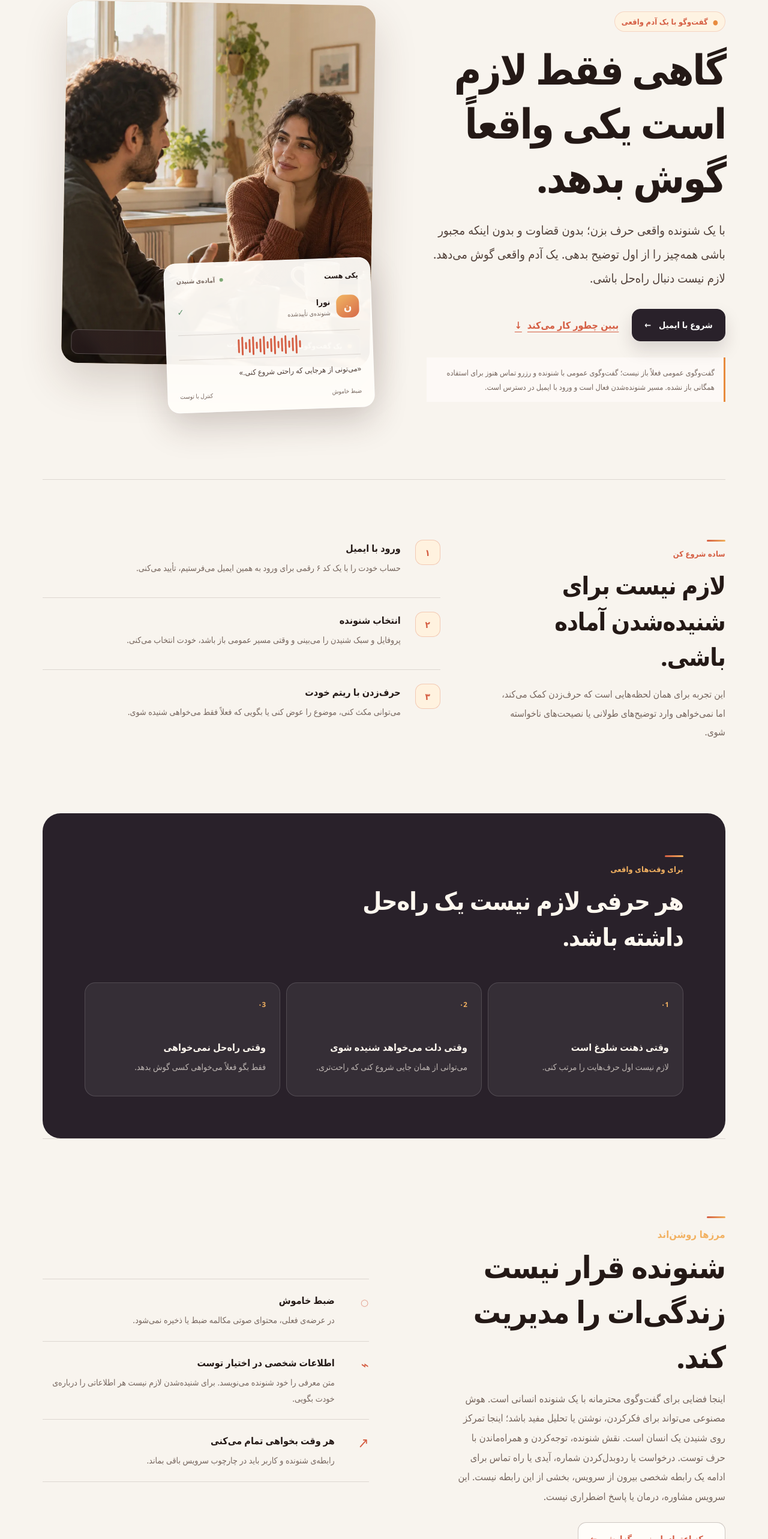
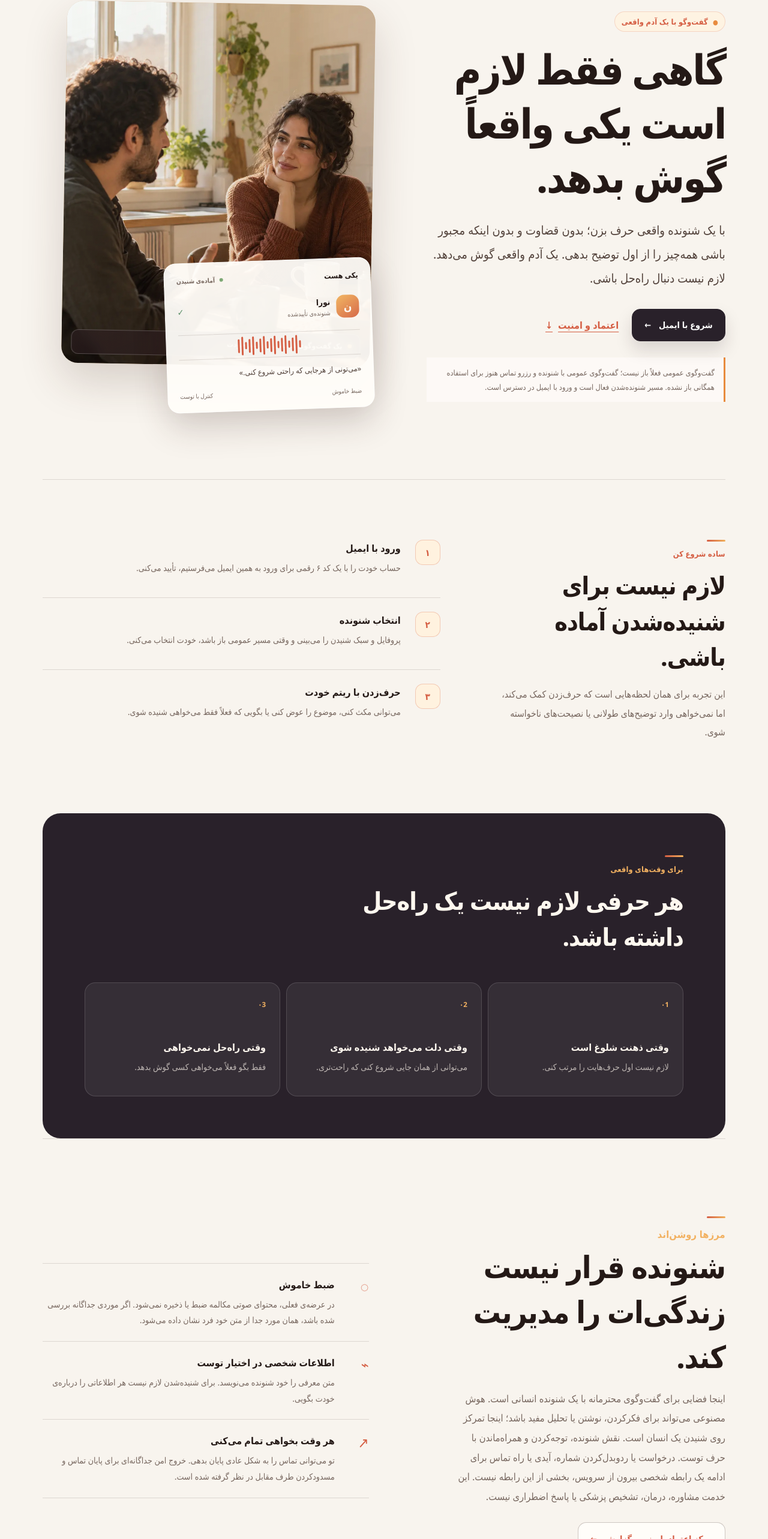
Before and after one commit to morfisam25-tech/YEKI-HAST, a Next.js app in the folder apps/web/: page / in a window 1280 px wide. Shown: the part 177-2743 px from the top of the page at 60% size. Built offline with nearby package versions, Linux system fonts and the light colour scheme.

Commit message:
Keep hero focused on experience and make trust boundaries explicit

```diff
--- a/apps/web/app/page.tsx
+++ b/apps/web/app/page.tsx
@@ -115,8 +115,8 @@ export default function Page() {
             با یک شنونده واقعی حرف بزن؛ بدون قضاوت و بدون اینکه مجبور باشی همه‌چیز را از اول توضیح بدهی. یک آدم واقعی گوش می‌دهد. لازم نیست دنبال راه‌حل باشی.
           </p>
           <div className={styles.heroActions}>
-            <a className={styles.primaryAction} href="#login">شروع با ایمیل <span aria-hidden="true">←</span></a>
-            <a className={styles.textAction} href="#experience">ببین چطور کار می‌کند <span aria-hidden="true">↓</span></a>
+            <a className={styles.primaryAction} href="#experience">شروع با ایمیل <span aria-hidden="true">←</span></a>
+            <a className={styles.textAction} href="#trust">اعتماد و امنیت <span aria-hidden="true">↓</span></a>
           </div>
           <p className={styles.availability}>
             گفت‌وگوی عمومی فعلاً باز نیست؛ گفت‌وگوی عمومی با شنونده و رزرو تماس هنوز برای استفاده همگانی باز نشده. مسیر شنونده‌شدن فعال است و ورود با ایمیل در دسترس است.
@@ -199,13 +199,13 @@ export default function Page() {
         <div className={styles.trustPanel}>
           <p className={styles.sectionKicker}>مرزها روشن‌اند</p>
           <h2 id="trust-title">شنونده قرار نیست زندگی‌ات را مدیریت کند.</h2>
-          <p>اینجا فضایی برای گفت‌وگوی محترمانه با یک شنونده انسانی است. هوش مصنوعی می‌تواند برای فکرکردن، نوشتن یا تحلیل مفید باشد؛ اینجا تمرکز روی شنیدن یک انسان است. نقش شنونده، توجه‌کردن و همراه‌ماندن با حرف توست. درخواست یا ردوبدل‌کردن شماره، آیدی یا راه تماس برای ادامه یک رابطه شخصی بیرون از سرویس، بخشی از این رابطه نیست. این سرویس مشاوره، درمان یا پاسخ اضطراری نیست.</p>
+          <p>اینجا فضایی برای گفت‌وگوی محترمانه با یک شنونده انسانی است. هوش مصنوعی می‌تواند برای فکرکردن، نوشتن یا تحلیل مفید باشد؛ اینجا تمرکز روی شنیدن یک انسان است. نقش شنونده، توجه‌کردن و همراه‌ماندن با حرف توست. درخواست یا ردوبدل‌کردن شماره، آیدی یا راه تماس برای ادامه یک رابطه شخصی بیرون از سرویس، بخشی از این رابطه نیست. این خدمت مشاوره، درمان، تشخیص پزشکی یا پاسخ اضطراری نیست.</p>
           <a className={styles.outlineAction} href="/trust">مرکز اعتماد، ایمنی و گزارش <span aria-hidden="true">←</span></a>
         </div>
         <div className={styles.trustPoints}>
-          <div><span className={styles.pointIcon}>◌</span><div><strong>ضبط خاموش</strong><p>در عرضه‌ی فعلی، محتوای صوتی مکالمه ضبط یا ذخیره نمی‌شود.</p></div></div>
+          <div><span className={styles.pointIcon}>◌</span><div><strong>ضبط خاموش</strong><p>در عرضه‌ی فعلی، محتوای صوتی مکالمه ضبط یا ذخیره نمی‌شود. اگر موردی جداگانه بررسی شده باشد، همان مورد جدا از متن خود فرد نشان داده می‌شود.</p></div></div>
           <div><span className={styles.pointIcon}>⌁</span><div><strong>اطلاعات شخصی در اختیار توست</strong><p>متن معرفی را خود شنونده می‌نویسد. برای شنیده‌شدن لازم نیست هر اطلاعاتی را درباره‌ی خودت بگویی.</p></div></div>
-          <div><span className={styles.pointIcon}>↗</span><div><strong>هر وقت بخواهی تمام می‌کنی</strong><p>رابطه‌ی شنونده و کاربر باید در چارچوب سرویس باقی بماند.</p></div></div>
+          <div><span className={styles.pointIcon}>↗</span><div><strong>هر وقت بخواهی تمام می‌کنی</strong><p>تو می‌توانی تماس را به شکل عادی پایان بدهی. خروج امن جداگانه‌ای برای پایان تماس و مسدودکردن طرف مقابل در نظر گرفته شده است.</p></div></div>
         </div>
       </section>
 
@@ -213,7 +213,7 @@ export default function Page() {
         <div>
           <p className={styles.sectionKicker}>اگر برای شنونده‌شدن آمده‌ای</p>
           <h2 id="listener-title">شنونده‌ی یکی هست شو.</h2>
-          <p>پیش از ارزیابی، با نقش شنونده، مرزهای رابطه و اصول ایمنی آشنا می‌شوی. اگر فقط می‌خواهی با سرویس آشنا شوی، نیازی به ورود نیست.</p>
+          <p>شنونده پیش از ارزیابی با نقش و مرزهای آن آشنا می‌شود. اگر فقط می‌خواهی با سرویس آشنا شوی، نیازی به ورود نیست.</p>
         </div>
         <a className={styles.darkAction} href="/listener">مسیر شنونده‌شدن <span aria-hidden="true">←</span></a>
       </section>
```
